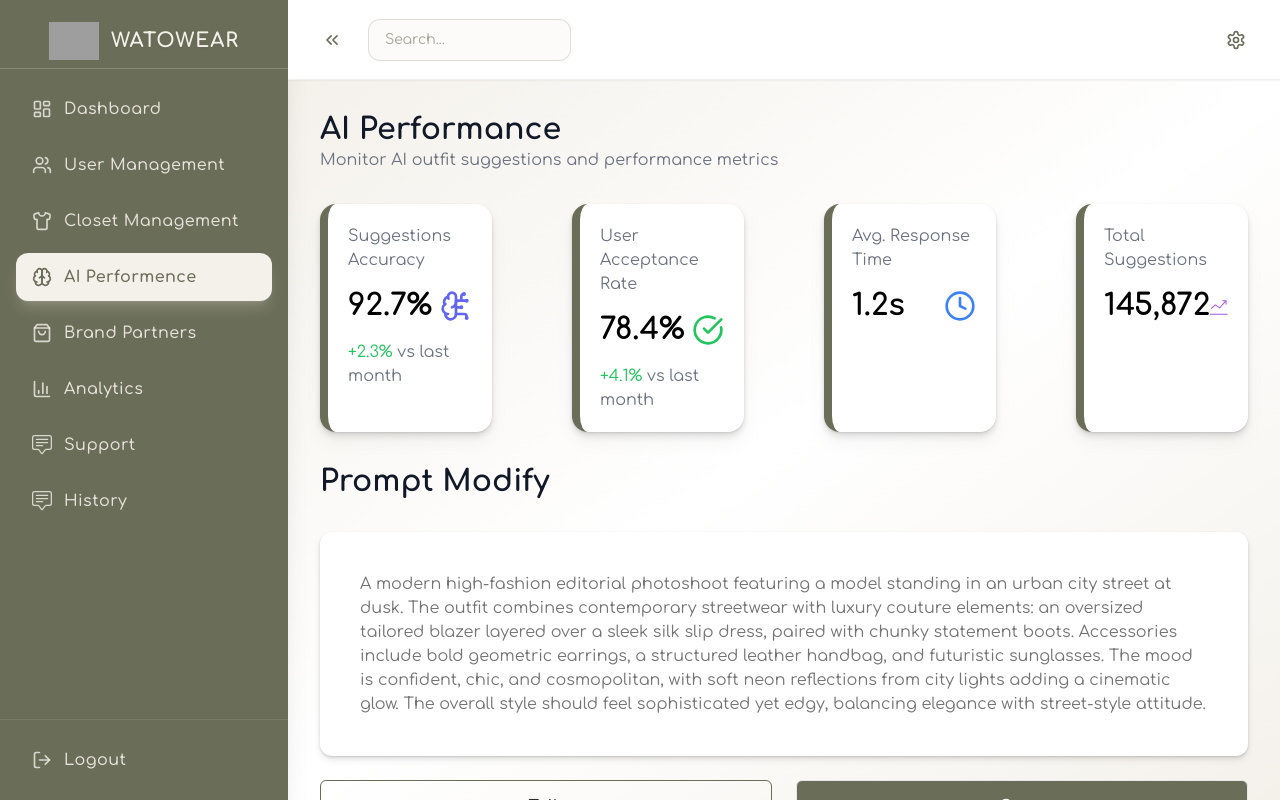
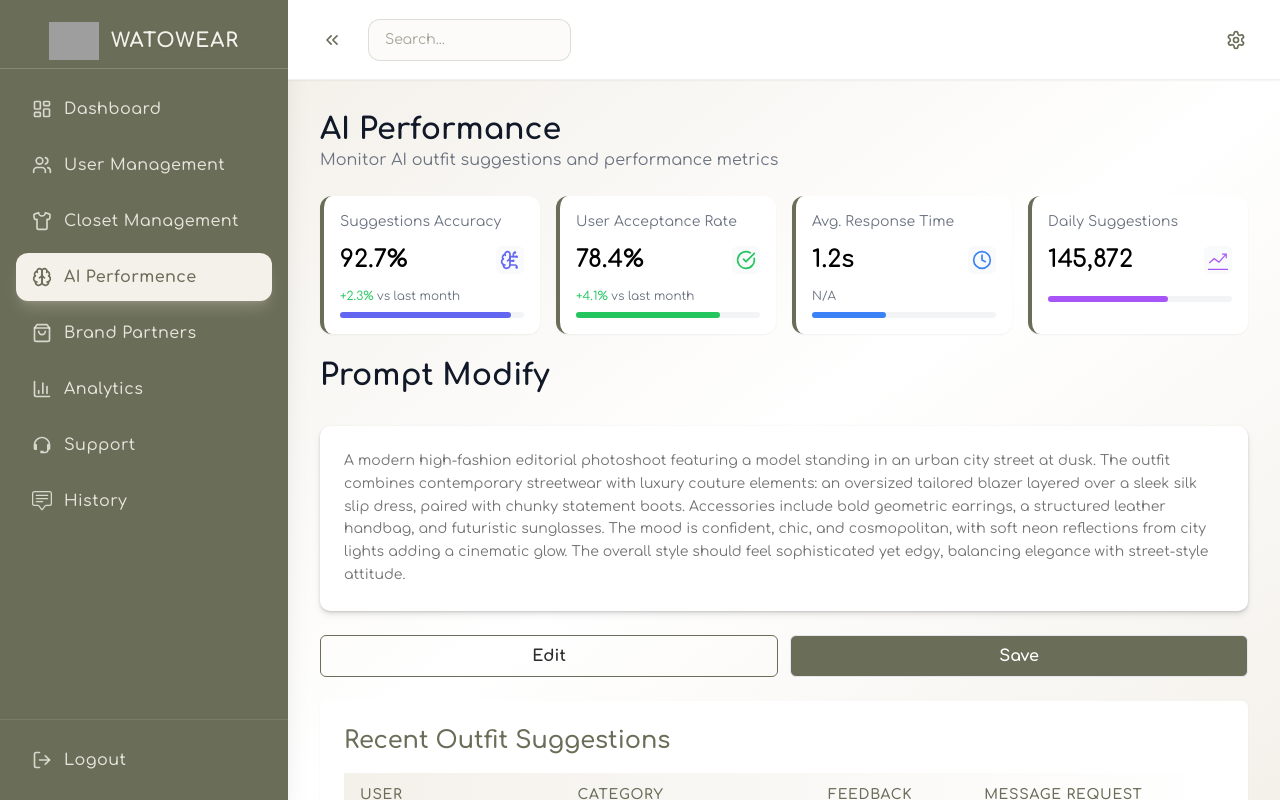
Before and after one commit to Shawon-Reza/watowear, a React (Vite) app: page /admin/ai_performence in a window 1280 px wide. Built offline with nearby package versions, Linux system fonts and the light colour scheme; grey boxes are pictures that could not be loaded.

Commit message:
analytics,Ai performance done

```diff
--- a/src/Pages/Dashboard/AIPerformence/AI_Performence.jsx
+++ b/src/Pages/Dashboard/AIPerformence/AI_Performence.jsx
@@ -4,6 +4,14 @@ import { TfiStatsUp } from "react-icons/tfi";
 import RecentOutfitSuggestion from "./RecentOutfitSuggestion";
 
 const AI_Performence = () => {
+  // Dynamic stats for cards (swap with backend values when available)
+  const stats = {
+    suggestionsAccuracy: { value: 92.7, change: 2.3, percent: 92.7, color: "#6366F1" },
+    userAcceptance: { value: 78.4, change: 4.1, percent: 78.4, color: "#22C55E" },
+    avgResponse: { value: "1.2s", change: null, percent: 40, color: "#3B82F6" },
+    totalSuggestions: { value: 145872, percent: 65, color: "#A855F7" },
+  };
+
   const [isEditing, setIsEditing] = useState(false);
   const [text, setText] = useState(
     "A modern high-fashion editorial photoshoot featuring a model standing in an urban city street at dusk. The outfit combines contemporary streetwear with luxury couture elements: an oversized tailored blazer layered over a sleek silk slip dress, paired with chunky statement boots. Accessories include bold geometric earrings, a structured leather handbag, and futuristic sunglasses. The mood is confident, chic, and cosmopolitan, with soft neon reflections from city lights adding a cinematic glow. The overall style should feel sophisticated yet edgy, balancing elegance with street-style attitude."
@@ -20,8 +28,9 @@ const AI_Performence = () => {
     setText(draft);
     setIsEditing(false);
   };
+
   return (
-    <div className="space-y-8">
+    <div className="space-y-6">
       {/* Header */}
       <div>
         <h2 className="text-3xl font-bold text-gray-900">AI Performance</h2>
@@ -31,46 +40,67 @@ const AI_Performence = () => {
       </div>
 
       {/* cards */}
-      <div className="grid grid-cols-4 gap-20 ">
+      <div className="grid grid-cols-1 sm:grid-cols-2 md:grid-cols-3 lg:grid-cols-4 gap-4">
         {/* Suggestions Accuracy */}
-        <div className="p-5 rounded-2xl border-l-8 border-l-[#6A6D57] bg-white shadow drop-shadow-lg">
-          <h3 className="text-[#6B7280]">Suggestions Accuracy</h3>
-          <div className="text-black flex items-center justify-between py-4">
-            <h1 className="font-extrabold text-3xl">92.7%</h1>
-            <BrainCircuit size={32} className="text-[#6366F1]" />
+        <div className="p-4 rounded-xl border-l-4 border-l-[#6A6D57] bg-white shadow-sm hover:shadow transition-shadow duration-150">
+          <h3 className="text-sm text-[#6B7280]">Suggestions Accuracy</h3>
+          <div className="flex items-center justify-between py-3">
+            <h1 className="font-extrabold text-2xl">{stats.suggestionsAccuracy.value}%</h1>
+            <div className="p-1 rounded-md bg-gray-50">
+              <BrainCircuit size={20} className="text-[#6366F1]" />
+            </div>
           </div>
-          <p className="text-[#6B7280]">
-            <span className="text-green-500">+2.3%</span> vs last month
+          <p className="text-xs text-[#6B7280]">
+            <span className="text-green-500">+{stats.suggestionsAccuracy.change}%</span> vs last month
           </p>
+          <div className="w-full bg-gray-100 rounded-full h-1.5 mt-2">
+            <div className="h-1.5 rounded-full" style={{ width: `${stats.suggestionsAccuracy.percent}%`, background: stats.suggestionsAccuracy.color }} />
+          </div>
         </div>
 
         {/* User Acceptance Rate */}
-        <div className="p-5 border-l-8 border-l-[#6A6D57]  rounded-2xl bg-white shadow drop-shadow-lg">
-          <h3 className="text-[#6B7280]">User Acceptance Rate</h3>
-          <div className="text-black flex items-center justify-between py-4">
-            <h1 className="font-extrabold text-3xl">78.4%</h1>
-            <CircleCheckBig size={32} className="text-[#22C55E]" />
+        <div className="p-4 rounded-xl border-l-4 border-l-[#6A6D57] bg-white shadow-sm hover:shadow transition-shadow duration-150">
+          <h3 className="text-sm text-[#6B7280]">User Acceptance Rate</h3>
+          <div className="flex items-center justify-between py-3">
+            <h1 className="font-extrabold text-2xl">{stats.userAcceptance.value}%</h1>
+            <div className="p-1 rounded-md bg-gray-50">
+              <CircleCheckBig size={20} className="text-[#22C55E]" />
+            </div>
           </div>
-          <p className="text-[#6B7280]">
-            <span className="text-green-500">+4.1%</span> vs last month
+          <p className="text-xs text-[#6B7280]">
+            <span className="text-green-500">+{stats.userAcceptance.change}%</span> vs last month
           </p>
+          <div className="w-full bg-gray-100 rounded-full h-1.5 mt-2">
+            <div className="h-1.5 rounded-full" style={{ width: `${stats.userAcceptance.percent}%`, background: stats.userAcceptance.color }} />
+          </div>
         </div>
 
         {/* Avg Response Time */}
-        <div className="p-5 border-l-8 border-l-[#6A6D57] rounded-2xl bg-white shadow drop-shadow-lg">
-          <h3 className="text-[#6B7280]">Avg. Response Time</h3>
-          <div className="text-black flex items-center justify-between py-4">
-            <h1 className="font-extrabold text-3xl">1.2s</h1>
-            <Clock4 size={32} className="text-[#3B82F6]" />
+        <div className="p-4 rounded-xl border-l-4 border-l-[#6A6D57] bg-white shadow-sm hover:shadow transition-shadow duration-150">
+          <h3 className="text-sm text-[#6B7280]">Avg. Response Time</h3>
+          <div className="flex items-center justify-between py-3">
+            <h1 className="font-extrabold text-2xl">{stats.avgResponse.value}</h1>
+            <div className="p-1 rounded-md bg-gray-50">
+              <Clock4 size={20} className="text-[#3B82F6]" />
+            </div>
+          </div>
+          <p className="text-xs text-[#6B7280]">{stats.avgResponse.change !== null ? `${stats.avgResponse.change}% vs last month` : 'N/A'}</p>
+          <div className="w-full bg-gray-100 rounded-full h-1.5 mt-2">
+            <div className="h-1.5 rounded-full" style={{ width: `${stats.avgResponse.percent}%`, background: stats.avgResponse.color }} />
           </div>
         </div>
 
         {/* Total Suggestions */}
-        <div className="p-5 border-l-8 border-l-[#6A6D57] rounded-2xl bg-white shadow drop-shadow-lg">
-          <h3 className="text-[#6B7280]">Total Suggestions</h3>
-          <div className="text-black flex items-center justify-between py-4">
-            <h1 className="font-extrabold text-3xl">145,872</h1>
-            <TfiStatsUp size={32} className="text-[#A855F7]" />
+        <div className="p-4 rounded-xl border-l-4 border-l-[#6A6D57] bg-white shadow-sm hover:shadow transition-shadow duration-150">
+          <h3 className="text-sm text-[#6B7280]">Daily Suggestions</h3>
+          <div className="flex items-center justify-between py-3">
+            <h1 className="font-extrabold text-2xl">{stats.totalSuggestions.value.toLocaleString()}</h1>
+            <div className="p-1 rounded-md bg-gray-50">
+              <TfiStatsUp size={20} className="text-[#A855F7]" />
+            </div>
+          </div>
+          <div className="w-full bg-gray-100 rounded-full h-1.5 mt-2">
+            <div className="h-1.5 rounded-full" style={{ width: `${stats.totalSuggestions.percent}%`, background: stats.totalSuggestions.color }} />
           </div>
         </div>
       </div>
@@ -79,30 +109,30 @@ const AI_Performence = () => {
         <h1 className="text-3xl font-bold text-gray-900">Prompt Modify</h1>
 
         <div className="space-y-6">
-          <div className="bg-white p-10 shadow drop-shadow-md rounded-[12px]">
+          <div className="bg-white p-4 sm:p-6 shadow drop-shadow-md rounded-[10px]">
             {isEditing ? (
               <textarea
-                className="w-full p-3 dark:bg-white border rounded-md text-gray-700 focus:outline-none focus:ring-2 focus:ring-[#6A6D57]"
-                rows={6}
+                className="w-full p-2 bg-white border rounded-md text-gray-700 focus:outline-none focus:ring-2 focus:ring-[#6A6D57]"
+                rows={4}
                 value={draft}
                 onChange={(e) => setDraft(e.target.value)}
               />
             ) : (
-              <h1 className="text-[#747474]">{text}</h1>
+              <p className="text-[#747474] leading-relaxed text-sm">{text}</p>
             )}
           </div>
 
-          <div className="w-full flex items-center gap-6 rounded-[12px]">
+          <div className="w-full flex flex-col sm:flex-row items-center gap-3 rounded-[12px]">
             {!isEditing ? (
               <button
-                className="border border-[#6A6D57] w-full py-3 rounded-[6px] hover:bg-gray-100 text-lg text-[#2C2C2C] font-extrabold"
+                className="border border-[#6A6D57] flex-1 py-2 rounded-[6px] hover:bg-gray-100 text-base text-[#2C2C2C] font-extrabold"
                 onClick={handleEdit}
               >
                 Edit
               </button>
             ) : (
               <button
-                className="border border-red-500 w-full py-3 rounded-[6px] bg-red-100 hover:bg-red-200 text-lg font-extrabold text-red-700"
+                className="border border-red-500 flex-1 py-2 rounded-[6px] bg-red-100 hover:bg-red-200 text-base font-extrabold text-red-700"
                 onClick={() => setIsEditing(false)}
               >
                 Cancel
@@ -110,7 +140,7 @@ const AI_Performence = () => {
             )}
 
             <button
-              className="border w-full py-3 rounded-[6px] bg-[#6A6D57] hover:bg-[#585a48] text-lg font-extrabold text-white"
+              className="border flex-1 py-2 rounded-[6px] bg-[#6A6D57] hover:bg-[#585a48] text-base font-extrabold text-white"
               onClick={handleSave}
             >
               Save
--- a/src/Pages/Dashboard/AIPerformence/RecentOutfitSuggestion.jsx
+++ b/src/Pages/Dashboard/AIPerformence/RecentOutfitSuggestion.jsx
@@ -72,60 +72,67 @@ const RecentOutfitSuggestion = () => {
   }, [visibleItems, hasMore]);
 
   return (
-    <div className="p-6 bg-white rounded-lg shadow-sm">
-      <h2 className="text-2xl font-bold text-[#6A6D57] mb-6">
+    <div className="p-4 sm:p-6 bg-white rounded-md shadow-sm">
+      <h2 className="text-xl sm:text-2xl font-semibold text-[#6A6D57] mb-4">
         Recent Outfit Suggestions
       </h2>
-      <div
-        className="overflow-x-auto cursor-pointer"
-        style={{ maxHeight: "600px", overflowY: "auto" }}
-      >
-        <table className="w-full">
+
+      {/* Mobile: stacked cards */}
+      <div className="md:hidden space-y-3 mb-3">
+        {visibleItems.map((item) => (
+          <div key={item.id} className="p-3 bg-gray-50 rounded-md shadow-sm">
+            <div className="flex items-start justify-between">
+              <div>
+                <div className="text-sm font-semibold text-[#6A6D57]">{item.user}</div>
+                <div className="text-xs text-gray-600">{item.category}</div>
+              </div>
+              <div className="text-right">
+                <div className={`inline-flex items-center px-3 py-1.5 rounded-full text-xs font-semibold ${
+                  item.feedback === 'Accepted'
+                    ? 'bg-green-50 text-green-700'
+                    : 'bg-red-50 text-red-700'
+                }`}>
+                  {item.feedback}
+                </div>
+                <button
+                  className="mt-2 block text-xs text-gray-600 hover:text-gray-800"
+                  onClick={() => console.log(`View message for ${item.user}`)}
+                >
+                  View Message
+                </button>
+              </div>
+            </div>
+          </div>
+        ))}
+      </div>
+
+      {/* Desktop/tablet: compact table */}
+      <div className="hidden md:block overflow-auto" style={{ maxHeight: 420 }}>
+        <table className="w-full text-sm">
           <thead className="bg-gradient-to-r from-[#F4F1EB] to-white">
             <tr className="border-b border-[#6A6D57]/10">
-              <th className="px-8 py-6 text-left font-bold text-[#6A6D57] text-sm uppercase tracking-wider">
-                User
-              </th>
-              <th className="px-8 py-6 text-left font-bold text-[#6A6D57] text-sm uppercase tracking-wider">
-                Category
-              </th>
-              <th className="px-8 py-6 text-left font-bold text-[#6A6D57] text-sm uppercase tracking-wider">
-                Feedback
-              </th>
-              <th className="px-8 py-6 text-left font-bold text-[#6A6D57] text-sm uppercase tracking-wider">
-                Message Request
-              </th>
+              <th className="px-4 py-3 text-left font-semibold text-[#6A6D57] uppercase tracking-wider">User</th>
+              <th className="px-4 py-3 text-left font-semibold text-[#6A6D57] uppercase tracking-wider">Category</th>
+              <th className="px-4 py-3 text-left font-semibold text-[#6A6D57] uppercase tracking-wider">Feedback</th>
+              <th className="px-4 py-3 text-left font-semibold text-[#6A6D57] uppercase tracking-wider">Message Request</th>
             </tr>
           </thead>
           <tbody className="divide-y divide-[#6A6D57]/10">
             {visibleItems.map((itemData) => (
-              <tr
-                key={itemData.id}
-                className="group hover:bg-gradient-to-r hover:from-[#6A6D57]/5 hover:to-[#6A6D57]/10 transition-all duration-300 hover:shadow-md"
-              >
-                <td className="px-8 py-6 text-[#6A6D57] text-base font-semibold">
-                  {itemData.user}
-                </td>
-                <td className="px-8 py-6 text-[#6A6D57] text-base font-semibold">
-                  {itemData.category}
-                </td>
-                <td className="px-8 py-6">
-                  <span
-                    className={`inline-flex items-center px-4 py-2 rounded-full text-sm font-bold shadow-sm ${
-                      itemData.feedback === "Accepted"
-                        ? "bg-gradient-to-r from-green-100 to-emerald-200 text-green-700"
-                        : "bg-gradient-to-r from-red-100 to-red-200 text-red-700"
-                    }`}
-                  >
+              <tr key={itemData.id} className="group hover:bg-[#F9FAF7] transition-all duration-200">
+                <td className="px-4 py-3 text-[#6A6D57] font-medium">{itemData.user}</td>
+                <td className="px-4 py-3 text-[#6A6D57]">{itemData.category}</td>
+                <td className="px-4 py-3">
+                  <span className={`inline-flex items-center px-3 py-1 rounded-full text-xs font-semibold ${
+                    itemData.feedback === 'Accepted' ? 'bg-green-50 text-green-700' : 'bg-red-50 text-red-700'
+                  }`}>
                     {itemData.feedback}
                   </span>
                 </td>
-                <td className="px-8 py-6">
+                <td className="px-4 py-3">
                   <button
-                    className="text-gray-500 text-sm font-bold hover:text-gray-700 bg-[#F6F4EE] rounded-full px-4 py-2 transition-colors"
-                    onClick={() =>
-                      console.log(`View message for ${itemData.user}`)
-                    }
+                    className="text-gray-600 text-xs font-semibold hover:text-gray-800 bg-[#F6F4EE] rounded px-3 py-1 transition-colors"
+                    onClick={() => console.log(`View message for ${itemData.user}`)}
                   >
                     View Message
                   </button>
@@ -134,16 +141,14 @@ const RecentOutfitSuggestion = () => {
             ))}
           </tbody>
         </table>
+
         {hasMore && (
-          <div ref={loaderRef} className="py-4 text-center">
-            Loading more...
-          </div>
+          <div ref={loaderRef} className="py-3 text-center text-sm text-gray-600">Loading more...</div>
         )}
       </div>
-      <div className="mt-4 text-center">
-        <button className="text-gray-500 hover:text-gray-700 transition-colors">
-          View All Suggestions
-        </button>
+
+      <div className="mt-3 text-center">
+        <button className="text-xs text-gray-500 hover:text-gray-700 transition-colors">View All Suggestions</button>
       </div>
     </div>
   );
--- a/src/Pages/Dashboard/Analytics/Analytics.jsx
+++ b/src/Pages/Dashboard/Analytics/Analytics.jsx
@@ -8,46 +8,75 @@ import {
 import AnalyticsGraph from "./AnalyticsGraph";
 
 const Analytics = () => {
+  // Dynamic stats object - replace these values with backend values when available
+  const stats = {
+    dailyActive: { value: 12450, change: 8.2, percent: 95, color: "#bfc986", iconBg: "#eef5e6" },
+    avgSession: { value: "12m 45s", change: 1.5, percent: 45, color: "#34d399", iconBg: "#eef5e6" },
+    avgSessionDaily: { value: "2h 45m", change: 0.5, percent: 60, color: "#a855f7", iconBg: "#f3e8ff" },
+  };
+
   return (
     <section className="space-y-8">
       <div>
         <h2 className="text-3xl font-bold text-gray-900">Analytics overview</h2>
       </div>
-      <div className="grid grid-cols-3 gap-20 ">
+
+      <div className="grid grid-cols-1 md:grid-cols-2 xl:grid-cols-3 gap-6">
         {/* Daily Active Users */}
-        <div className="p-5 rounded-2xl border-l-8 border-l-[#6A6D57] bg-white shadow drop-shadow-lg">
-          <h3 className="text-[#6B7280]">Daily Active Users</h3>
-          <div className="text-black flex items-center justify-between py-4">
-            <h1 className="font-extrabold text-3xl">12,450</h1>
-            <Users size={32} className="text-[#3B82F6]" />
+        <div className="p-4 rounded-xl bg-white shadow-md border border-gray-100 flex items-start gap-4">
+          <div className="flex-1">
+            <h3 className="text-sm text-gray-500">Daily Active Users</h3>
+            <div className="flex items-center justify-between py-2">
+              <h1 className="font-extrabold text-2xl">{stats.dailyActive.value.toLocaleString()}</h1>
+              <div className="p-3 rounded-lg" style={{ background: stats.dailyActive.iconBg }}>
+                <Users size={24} className="text-[#3B82F6]" />
+              </div>
+            </div>
+            <p className={`text-sm ${stats.dailyActive.change >= 0 ? 'text-green-600' : 'text-red-600'} mt-1`}>
+              {stats.dailyActive.change >= 0 ? '+' : ''}{stats.dailyActive.change}% vs last month
+            </p>
+            <div className="w-full bg-gray-100 rounded-full h-2 mt-3">
+              <div className="h-2 rounded-full" style={{ width: `${stats.dailyActive.percent}%`, background: stats.dailyActive.color }} />
+            </div>
           </div>
-          <p className="text-[#6B7280]">
-            <span className="text-green-500">+8.2%</span> vs last month
-          </p>
         </div>
 
         {/* Avg. Session Duration */}
-        <div className="p-5 border-l-8 border-l-[#6A6D57]  rounded-2xl bg-white shadow drop-shadow-lg">
-          <h3 className="text-[#6B7280]">Avg. Session Duration</h3>
-          <div className="text-black flex items-center justify-between py-4">
-            <h1 className="font-extrabold text-3xl">12m 45s</h1>
-            <Clock4 size={32} className="text-[#3B82F6]" />
+        <div className="p-4 rounded-xl bg-white shadow-md border border-gray-100 flex items-start gap-4">
+          <div className="flex-1">
+            <h3 className="text-sm text-gray-500">Avg. Session Duration</h3>
+            <div className="flex items-center justify-between py-2">
+              <h1 className="font-extrabold text-2xl">{stats.avgSession.value}</h1>
+              <div className="p-3 rounded-lg" style={{ background: stats.avgSession.iconBg }}>
+                <Clock4 size={24} className="text-[#3B82F6]" />
+              </div>
+            </div>
+            <p className={`text-sm ${stats.avgSession.change >= 0 ? 'text-green-600' : 'text-red-600'} mt-1`}>
+              {stats.avgSession.change >= 0 ? '+' : ''}{stats.avgSession.change}% vs last month
+            </p>
+            <div className="w-full bg-gray-100 rounded-full h-2 mt-3">
+              <div className="h-2 rounded-full" style={{ width: `${stats.avgSession.percent}%`, background: stats.avgSession.color }} />
+            </div>
           </div>
-          <p className="text-[#6B7280]">
-            <span className="text-green-500">+1.5%</span> vs last month
-          </p>
         </div>
 
         {/* Avg. Session Duration ( Daily ) */}
-        <div className="p-5 border-l-8 border-l-[#6A6D57]  rounded-2xl bg-white shadow drop-shadow-lg">
-          <h3 className="text-[#6B7280]">Avg. Session Duration ( Daily )</h3>
-          <div className="text-black flex items-center justify-between py-4">
-            <h1 className="font-extrabold text-3xl">2h 45m</h1>
-            <Smartphone size={32} className="text-[#A855F7]" />
+        <div className="p-4 rounded-xl bg-white shadow-md border border-gray-100 flex items-start gap-4">
+          <div className="flex-1">
+            <h3 className="text-sm text-gray-500">Avg. Session Duration ( Daily )</h3>
+            <div className="flex items-center justify-between py-2">
+              <h1 className="font-extrabold text-2xl">{stats.avgSessionDaily.value}</h1>
+              <div className="p-3 rounded-lg" style={{ background: stats.avgSessionDaily.iconBg }}>
+                <Smartphone size={24} className="text-[#A855F7]" />
+              </div>
+            </div>
+            <p className={`text-sm ${stats.avgSessionDaily.change >= 0 ? 'text-green-600' : 'text-red-600'} mt-1`}>
+              {stats.avgSessionDaily.change >= 0 ? '+' : ''}{stats.avgSessionDaily.change}% vs last month
+            </p>
+            <div className="w-full bg-gray-100 rounded-full h-2 mt-3">
+              <div className="h-2 rounded-full" style={{ width: `${stats.avgSessionDaily.percent}%`, background: stats.avgSessionDaily.color }} />
+            </div>
           </div>
-          <p className="text-[#6B7280]">
-            <span className="text-green-500">+0.5%</span> vs last month
-          </p>
         </div>
       </div>
 
@@ -55,7 +84,7 @@ const Analytics = () => {
         <AnalyticsGraph />
       </div>
     </section>
-  );
+  )
 };
 
 export default Analytics;
--- a/src/Pages/Dashboard/Dashborad.jsx
+++ b/src/Pages/Dashboard/Dashborad.jsx
@@ -15,6 +15,7 @@ import { LuBrain } from "react-icons/lu";
 import { BsChatSquareText } from "react-icons/bs";
 import { PiNotepad } from "react-icons/pi";
 import { FiShoppingBag } from "react-icons/fi";
+import { BiSupport } from "react-icons/bi";
 
 export default function Dashboard({ children }) {
   const [isCollapsed, setIsCollapsed] = useState(false);
@@ -68,7 +69,7 @@ export default function Dashboard({ children }) {
         },
         {
           name: "Support",
-          icon: <BsChatSquareText size={20} />,
+          icon: <BiSupport size={20} />,
           path: "/admin/support",
           activePaths: ["/admin/support"],
         },
--- a/src/Pages/Dashboard/History/UsersHistoryManagement.jsx
+++ b/src/Pages/Dashboard/History/UsersHistoryManagement.jsx
@@ -7,7 +7,7 @@ import { HiDotsVertical } from 'react-icons/hi'
  * - users: array of user objects from parent
  *    { id, name, email, avatar, signupMethod, status, actionTakenBy, date }
  */
-export default function HistoryManagement({ users = [] , title = 'User management'}) {
+export default function UsersHistoryManagement({ users = [] , title = 'User management'}) {
   const [tab, setTab] = useState('All')
   const [page, setPage] = useState(1)
   const [pageSize] = useState(6)
```
Also changed, not shown: src/Pages/Dashboard/Analytics/AnalyticsGraph.jsx (+107 -90 lines), src/Pages/Dashboard/Support/Support.jsx (+9 -8 lines).
